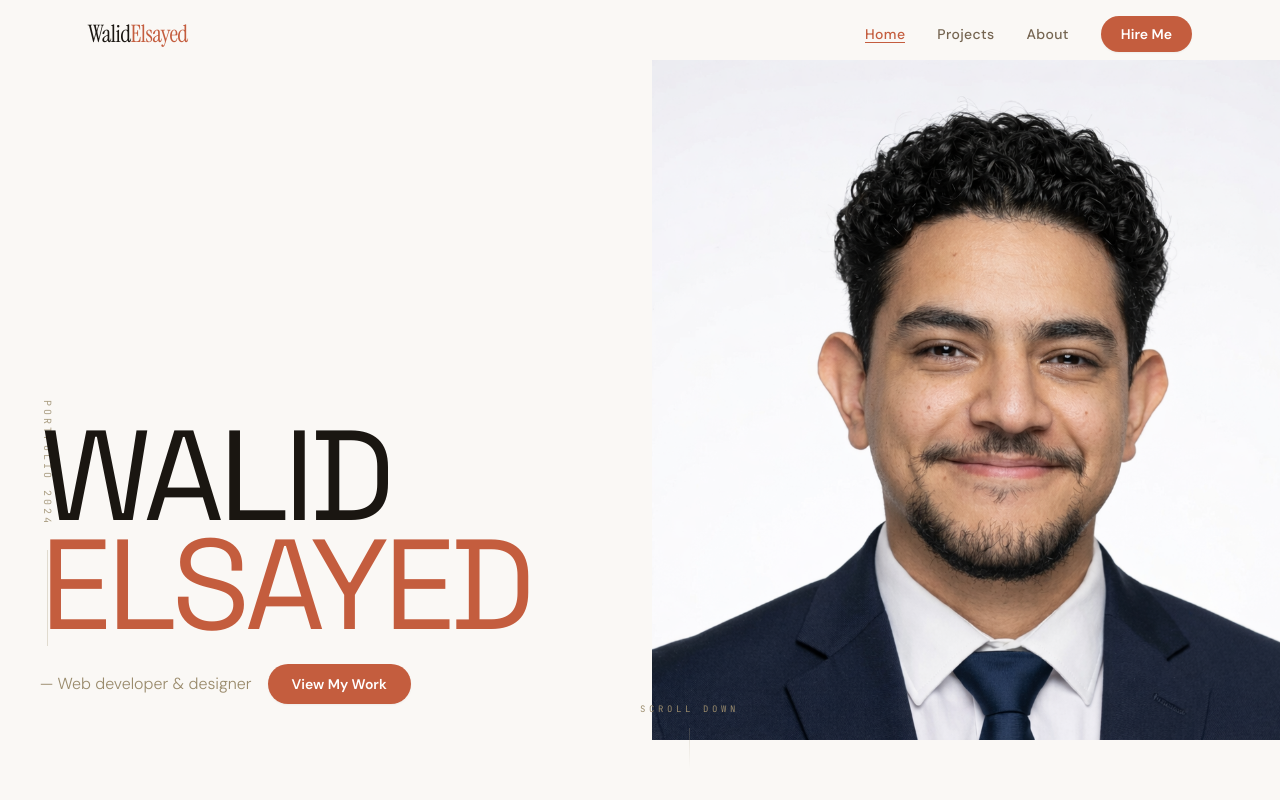
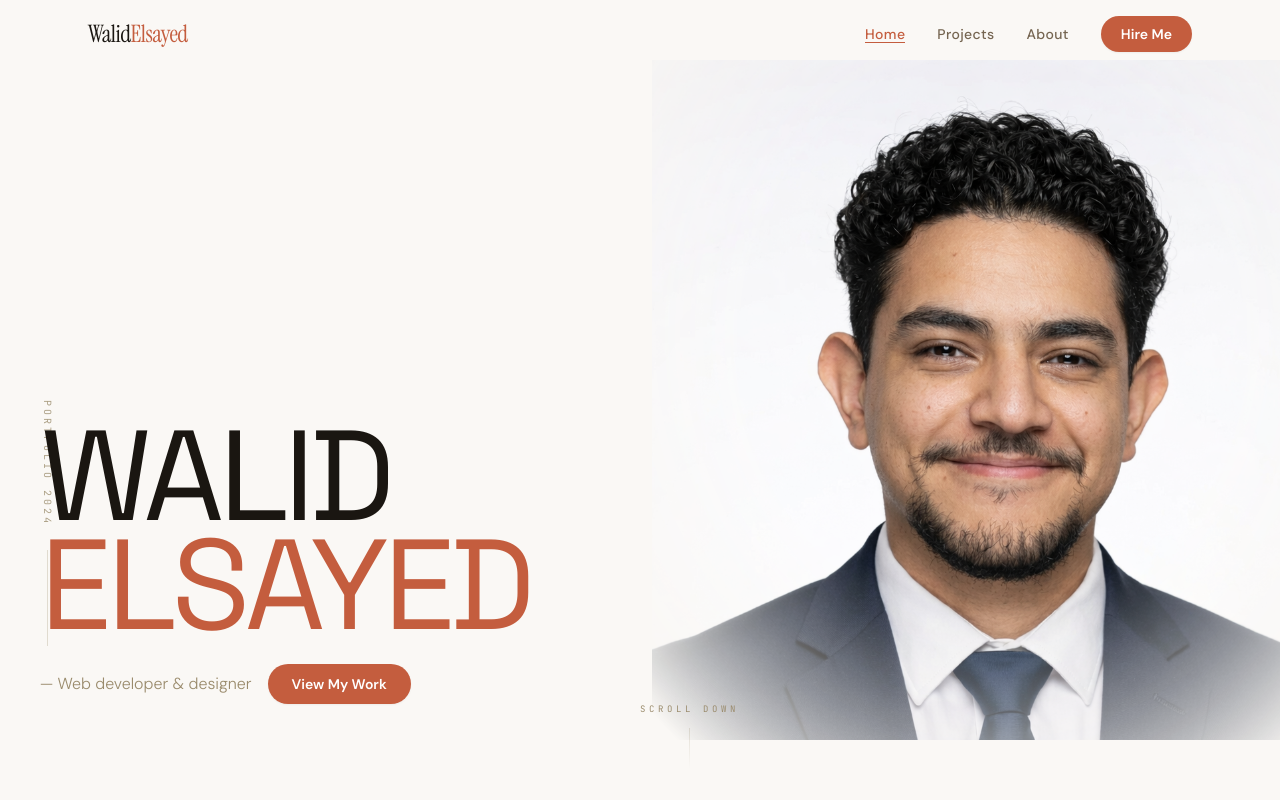
Before and after one commit to Welsa316/Personal-Portfolio, a Vue app: page / in a window 1280 px wide. Shown: the top 800 px of the page. Built offline with nearby package versions, Linux system fonts and the light colour scheme.

Commit message:
Blend hero portrait edges into background with radial gradient mask
Adds a CSS mask-image with an elliptical radial gradient to the headshot
so its edges fade softly into the beige background, removing the visible
rectangular outline.

https://claude.ai/code/session_01DcDNa99A765jdSa9QgvUzX

```diff
--- a/src/views/HomeView.vue
+++ b/src/views/HomeView.vue
@@ -118,6 +118,7 @@ onMounted(() => {
           :src="portraitUrl"
           alt="Walid Elsayed Portrait"
           class="h-[85%] w-auto max-w-none object-cover object-top"
+          style="mask-image: radial-gradient(ellipse 70% 80% at 50% 40%, black 50%, transparent 100%); -webkit-mask-image: radial-gradient(ellipse 70% 80% at 50% 40%, black 50%, transparent 100%);"
         />
       </div>
 
```
